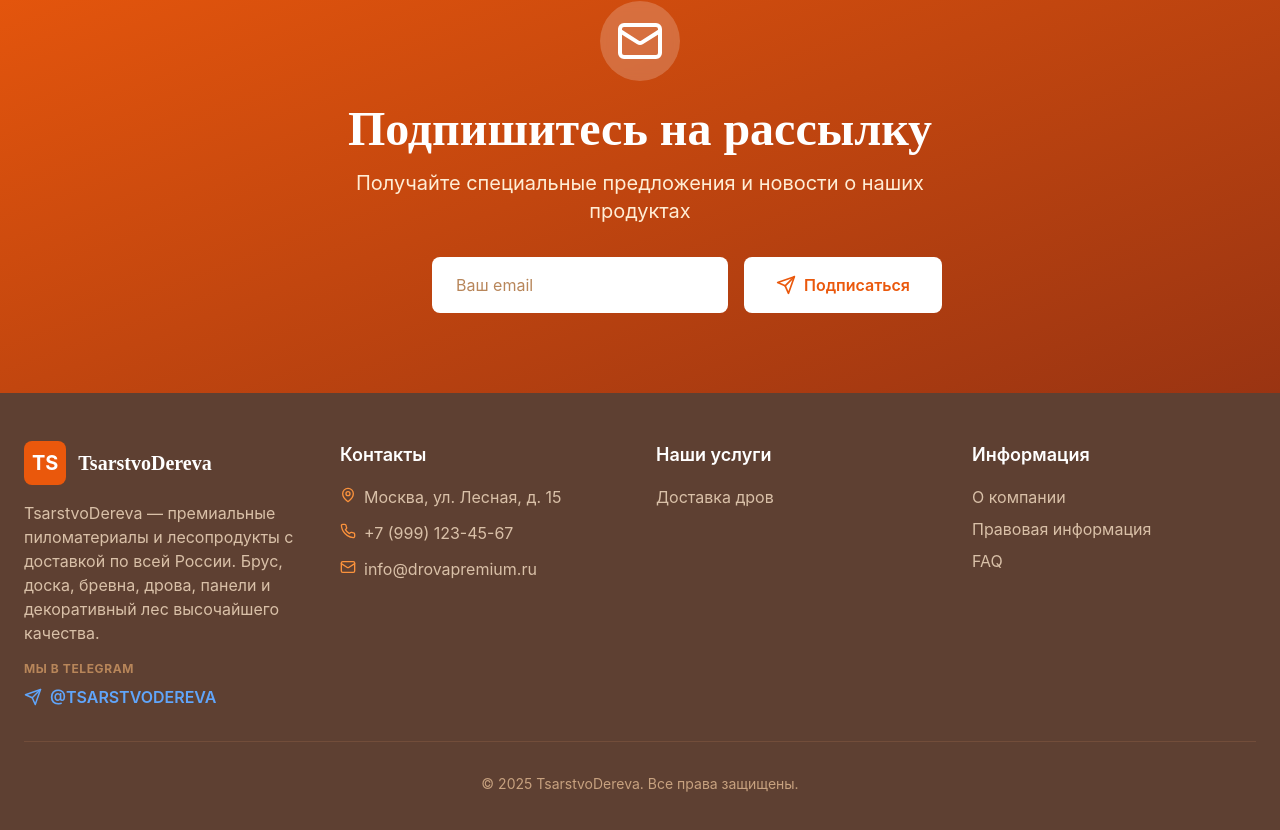
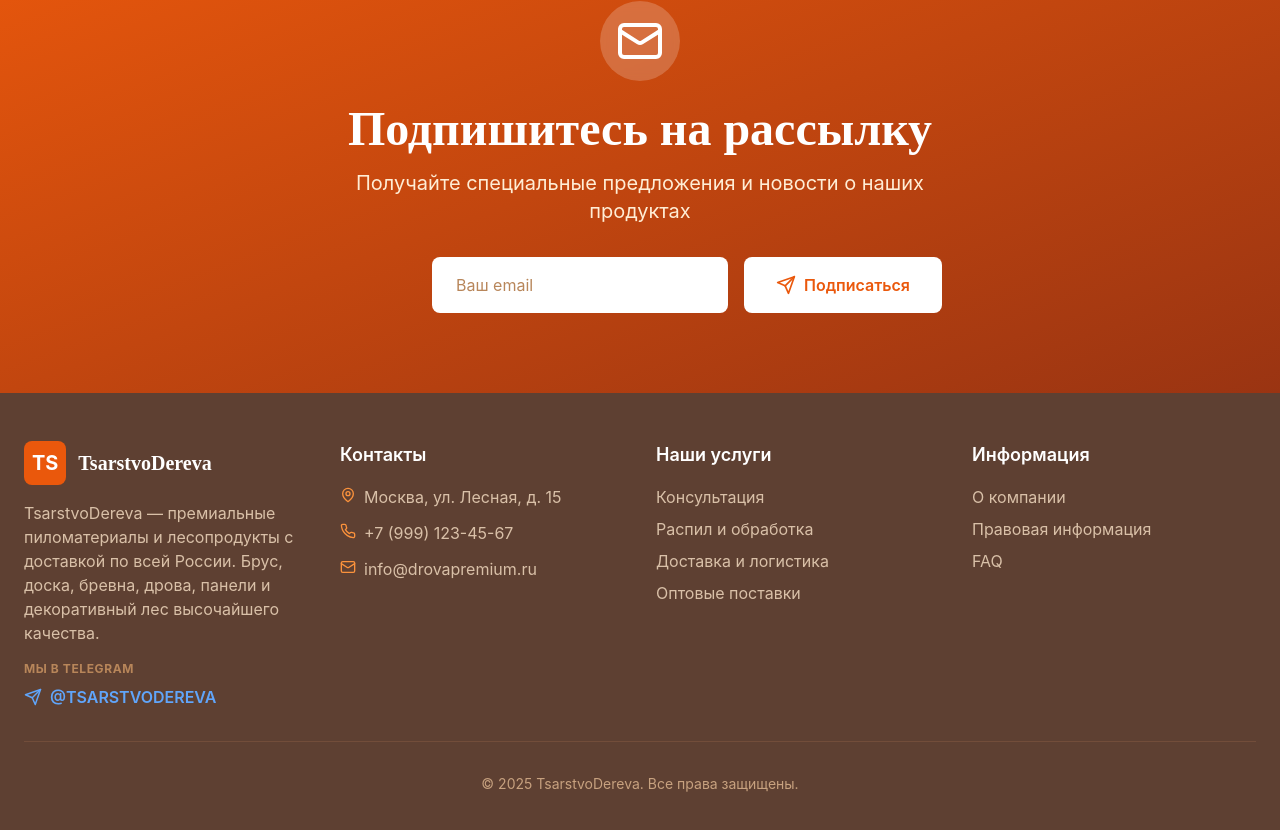
Before and after one commit to passivedrop-lab/bois, a Next.js app: page / in a window 1280 px wide. Shown: the part 6584-7414 px from the top of the page. Built offline with nearby package versions, Linux system fonts and the light colour scheme.

Commit message:
docs: Update footer services list in Russian

```diff
--- a/components/Footer.tsx
+++ b/components/Footer.tsx
@@ -59,8 +59,23 @@
             <h4 className="text-base sm:text-lg font-semibold mb-3 sm:mb-4">Наши услуги</h4>
             <ul className="space-y-2 text-sm sm:text-base text-wood-300">
               <li>
+                <Link href="/services" className="hover:text-fire-400 transition">
+                  Консультация
+                </Link>
+              </li>
+              <li>
+                <Link href="/services" className="hover:text-fire-400 transition">
+                  Распил и обработка
+                </Link>
+              </li>
+              <li>
                 <Link href="/livraison" className="hover:text-fire-400 transition">
-                  Доставка дров
+                  Доставка и логистика
+                </Link>
+              </li>
+              <li>
+                <Link href="/services" className="hover:text-fire-400 transition">
+                  Оптовые поставки
                 </Link>
               </li>
             </ul>
```
